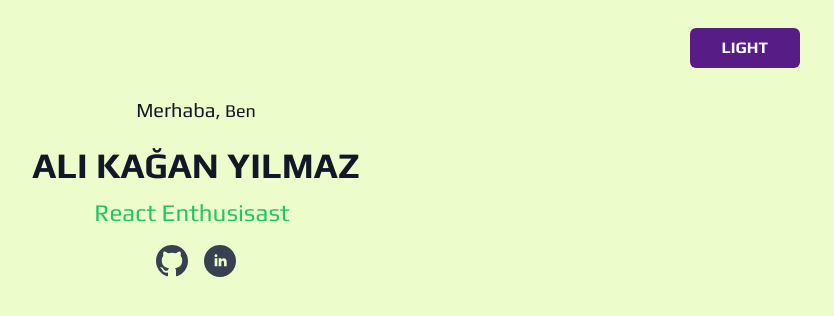
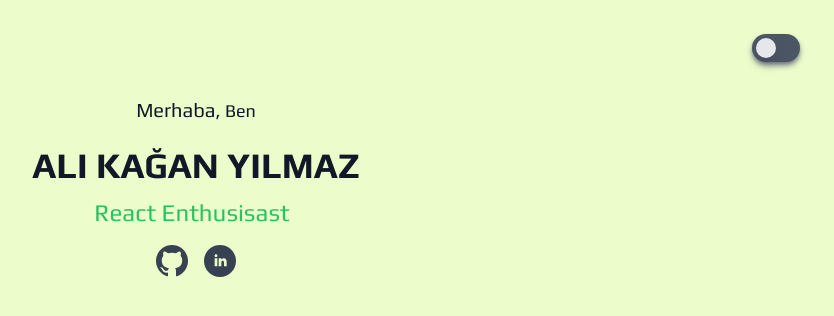
Before and after one commit to MiqeWazowhiskey/portfolio_dev, a Next.js app: page / in a window 1280 px wide. Shown: the top 316 px of the page, without its empty margins (444-1278 px from the left). Built offline with nearby package versions, Linux system fonts and the light colour scheme.

Commit message:
Dark mode switch toggle.
Add dark mode switch toggle.

```diff
--- a/components/Header.js
+++ b/components/Header.js
@@ -1,15 +1,34 @@
 import React from 'react';
+import { Switch } from '@headlessui/react';
 import { useTheme } from 'next-themes';
 const Header = () => {
-  const{theme,setTheme}= useTheme();
+  const{theme,setTheme}= useTheme("dark");
+  const [enabled, setEnabled] = React.useState(false);
   return (
 
     <header className='flex items-center justify-between text-white px-6 py-4 h-1 max-w-8xl mx-auto mt-8 bg-transparent'>
        <span></span>
-        <button className='px-8 py-2 bg-purple-900 text-white rounded-md font-semibold uppercase'
-                onClick={ () => setTheme(theme === "dark" ? "light" :"dark")}>
-            {theme === "Light" ? "Dark" : "Light"}
-        </button>
+        <Switch
+          checked ={enabled}
+          onChange={() => {
+          setEnabled(!enabled)
+          setTheme(theme === "dark" ? "light" :"dark")
+          }}
+          className={`${
+            enabled ? 'bg-gray-800 shadow-md shadow-black' : 'bg-gray-600 shadow-gray-500 hover:bg-gray-700 shadow-md'
+          } relative inline-flex h-7 w-12 items-center rounded-full  transition-shadow ease-in-out duration-200`}
+          >
+          <span
+
+          className={`${enabled ? 'translate-x-6 bg-gray-500' : 'translate-x-1 bg-gray-200'}
+          pointer-events-none inline-block h-5 w-5 transform rounded-full  shadow-lg ring-0 transition duration-200 ease-in-out`}
+
+        />
+        </Switch>
+
+
+
+
 
     </header>
   )
--- a/package.json
+++ b/package.json
@@ -9,6 +9,7 @@
     "lint": "next lint"
   },
   "dependencies": {
+    "@headlessui/react": "^1.6.2",
     "@svgr/cli": "^6.2.1",
     "framer-motion": "^6.3.2",
     "next": "12.1.5",
```
Also changed, not shown: 1 other file (tests, documents, lock files or other folders).
